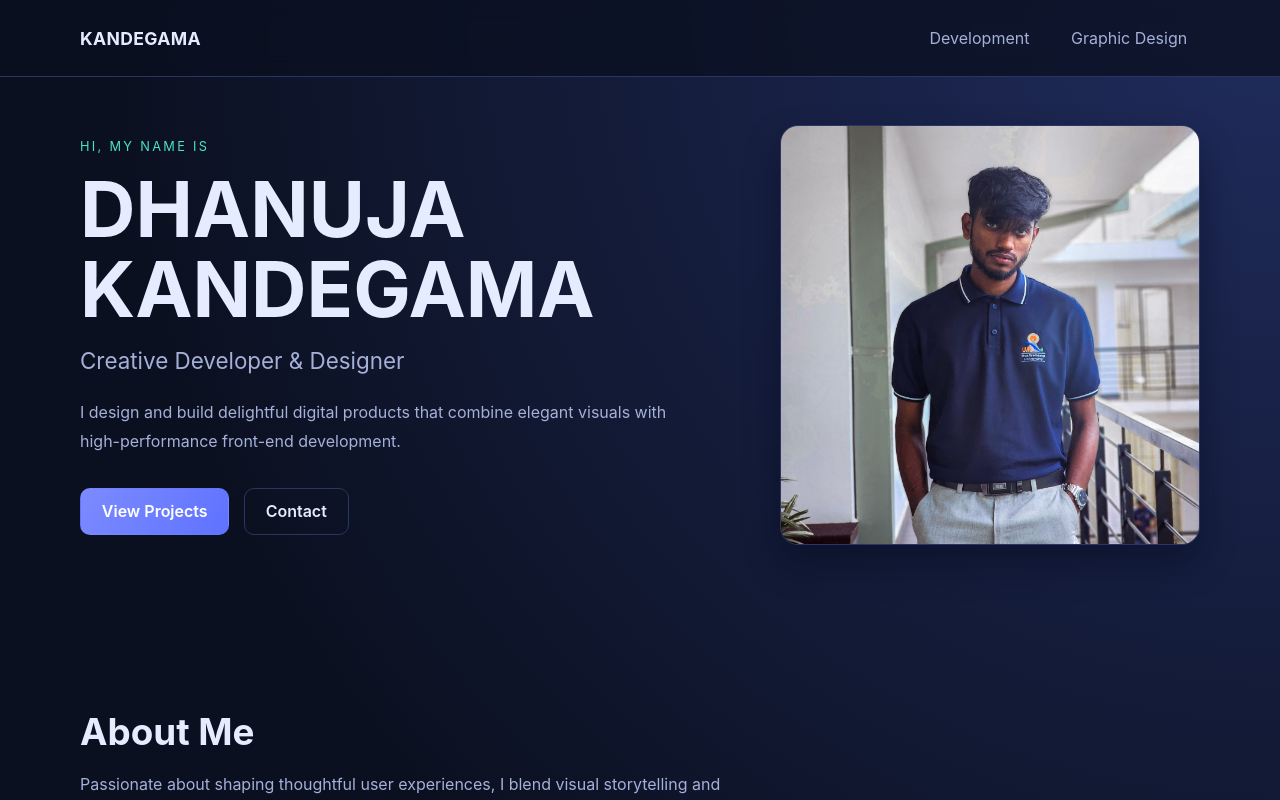
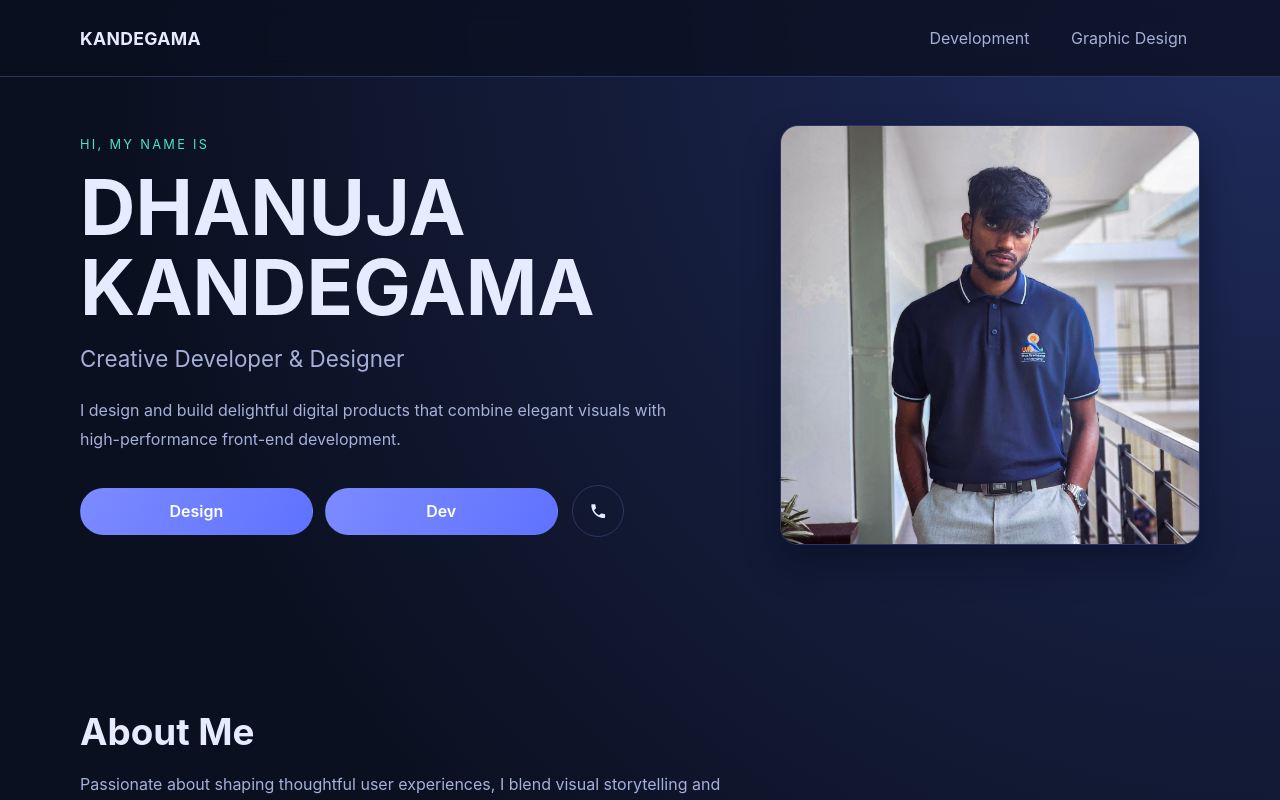
Before and after one commit to dhanujagit/Myportfolio, a React (Vite) app: page / in a window 1280 px wide. Shown: the top 800 px of the page. Built offline with nearby package versions, Linux system fonts and the light colour scheme.

Commit message:
Adjusted hero page buttons for easy navigate for user

```diff
--- a/src/index.css
+++ b/src/index.css
@@ -284,8 +284,73 @@ h2 {
 
 .hero-actions {
   display: flex;
-  flex-wrap: wrap;
+  align-items: center;
   gap: 0.9rem;
+  width: min(100%, 34rem);
+}
+
+.hero-main-actions {
+  display: grid;
+  grid-template-columns: repeat(2, minmax(0, 1fr));
+  flex: 1 1 18rem;
+  gap: 0.75rem;
+}
+
+.hero-stream-btn {
+  width: 100%;
+  border-radius: 100vmax;
+}
+
+.hero-contact-btn {
+  display: inline-flex;
+  align-items: center;
+  justify-content: center;
+  gap: 0;
+  width: 3.25rem;
+  min-width: 3.25rem;
+  height: 3.25rem;
+  padding: 0;
+  border-radius: 100vmax;
+  border: 1px solid var(--border);
+  background: transparent;
+  color: var(--text);
+  overflow: hidden;
+  white-space: nowrap;
+  transition: width var(--transition), padding var(--transition), gap var(--transition),
+    border-color var(--transition), color var(--transition), background var(--transition),
+    transform var(--transition);
+}
+
+.hero-contact-icon {
+  width: 1.15rem;
+  height: 1.15rem;
+  flex-shrink: 0;
+}
+
+.hero-contact-text {
+  max-width: 0;
+  opacity: 0;
+  overflow: hidden;
+  transform: translateX(-0.15rem);
+  transition: max-width var(--transition), opacity var(--transition), transform var(--transition);
+}
+
+.hero-contact-btn:hover,
+.hero-contact-btn:focus-visible {
+  width: 8.4rem;
+  gap: 0.5rem;
+  padding-inline: 1rem;
+  border-color: var(--primary);
+  background: rgba(124, 139, 255, 0.12);
+  color: var(--primary);
+  transform: translateY(-2px);
+}
+
+.hero-contact-btn:hover .hero-contact-text,
+.hero-contact-btn:focus-visible .hero-contact-text {
+  max-width: 4rem;
+  opacity: 1;
+  transform: translateX(0);
 }
 
 .btn-primary,
@@ -305,6 +370,10 @@ h2 {
   color: white;
 }
 
+.btn-primary.hero-stream-btn {
+  border-radius: 100vmax;
+}
+
 .btn-primary:hover {
   transform: translateY(-2px);
   box-shadow: var(--shadow);
@@ -318,6 +387,15 @@ h2 {
 .btn-secondary:hover {
   border-color: var(--primary);
   color: var(--primary);
+}
+
+button,
+a.btn-primary,
+a.btn-secondary,
+.hero-stream-btn,
+.hero-contact-btn {
+  user-select: none;
+  -webkit-user-select: none;
 }
 
 .skills-grid {
@@ -623,7 +701,26 @@ h2 {
   }
 
   .hero-actions {
+    width: min(100%, 23rem);
+    margin-inline: auto;
+    flex-direction: row;
+    flex-wrap: wrap;
+    align-items: center;
     justify-content: center;
+  }
+
+  .hero-main-actions {
+    width: min(100%, 17.5rem);
+    flex: 0 1 auto;
+  }
+
+  .hero-contact-btn {
+    align-self: auto;
+  }
+
+  .hero-contact-btn:hover,
+  .hero-contact-btn:focus-visible {
+    width: 9rem;
   }
 
   .hero-visual {
--- a/src/pages/HomePage.jsx
+++ b/src/pages/HomePage.jsx
@@ -29,11 +29,35 @@ function HomePage() {
               high-performance front-end development.
             </p>
             <div className="hero-actions">
-              <Link to="/development-projects" className="btn-primary" aria-label="View projects">
-                View Projects
-              </Link>
-              <a href="#contact" className="btn-secondary" aria-label="Contact Dhanuja Kandegama">
-                Contact
+              <div className="hero-main-actions">
+                <Link
+                  to="/graphic-design-projects"
+                  className="btn-primary hero-stream-btn"
+                  aria-label="View graphic design projects"
+                >
+                  Design
+                </Link>
+                <Link
+                  to="/development-projects"
+                  className="btn-primary hero-stream-btn"
+                  aria-label="View development projects"
+                >
+                  Dev
+                </Link>
+              </div>
+              <a href="#contact" className="hero-contact-btn" aria-label="Contact Dhanuja Kandegama">
+                <svg
+                  className="hero-contact-icon"
+                  viewBox="0 0 24 24"
+                  xmlns="http://www.w3.org/2000/svg"
+                  aria-hidden="true"
+                >
+                  <path
+                    d="M6.62 10.79C8.06 13.62 10.38 15.94 13.21 17.38L15.41 15.18C15.68 14.91 16.08 14.82 16.43 14.93C17.55 15.3 18.75 15.5 20 15.5C20.55 15.5 21 15.95 21 16.5V20C21 20.55 20.55 21 20 21C10.61 21 3 13.39 3 4C3 3.45 3.45 3 4 3H7.5C8.05 3 8.5 3.45 8.5 4C8.5 5.25 8.7 6.45 9.07 7.57C9.18 7.92 9.09 8.32 8.82 8.59L6.62 10.79Z"
+                    fill="currentColor"
+                  />
+                </svg>
+                <span className="hero-contact-text">Contact</span>
               </a>
             </div>
           </RevealSection>
```
Also changed, not shown: 4 other files (tests, documents, lock files or other folders).
